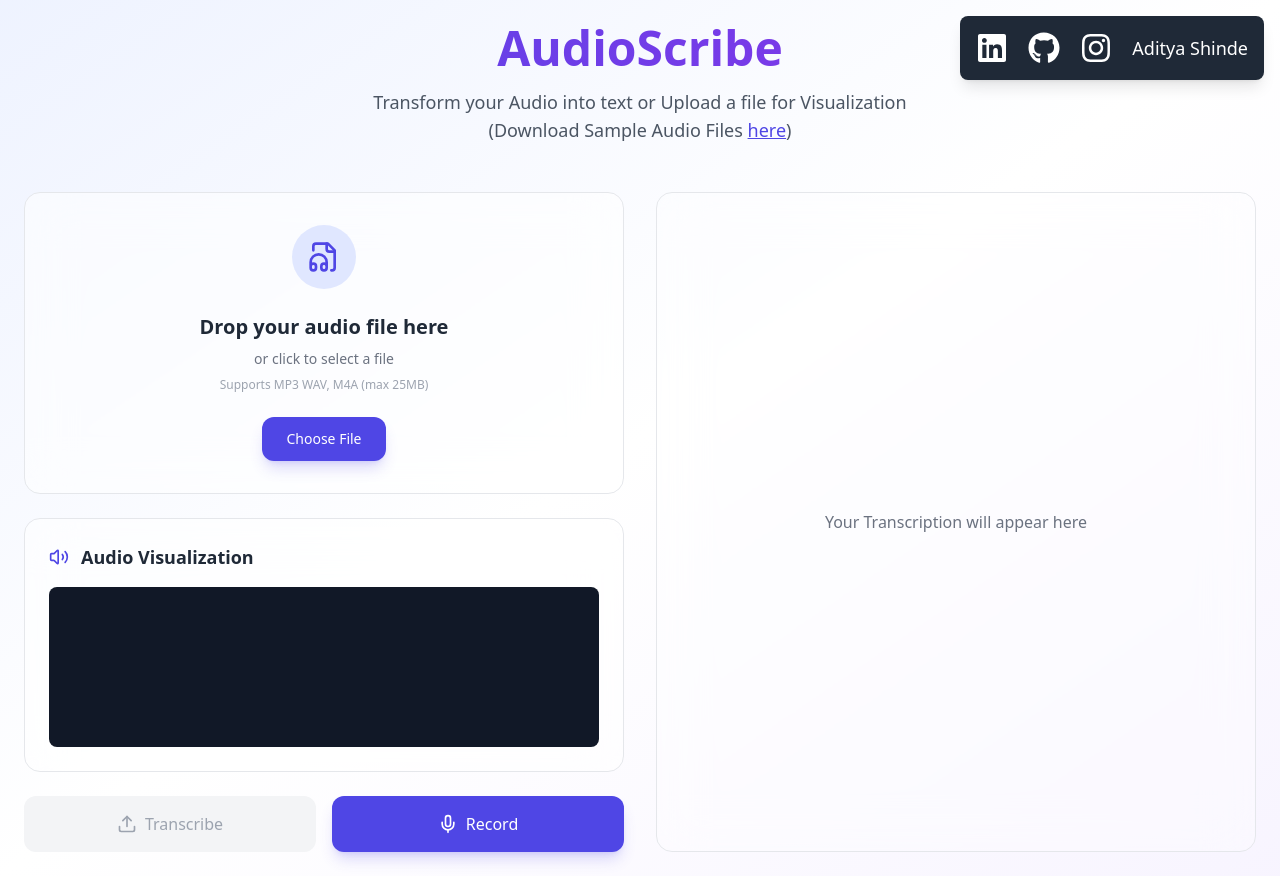
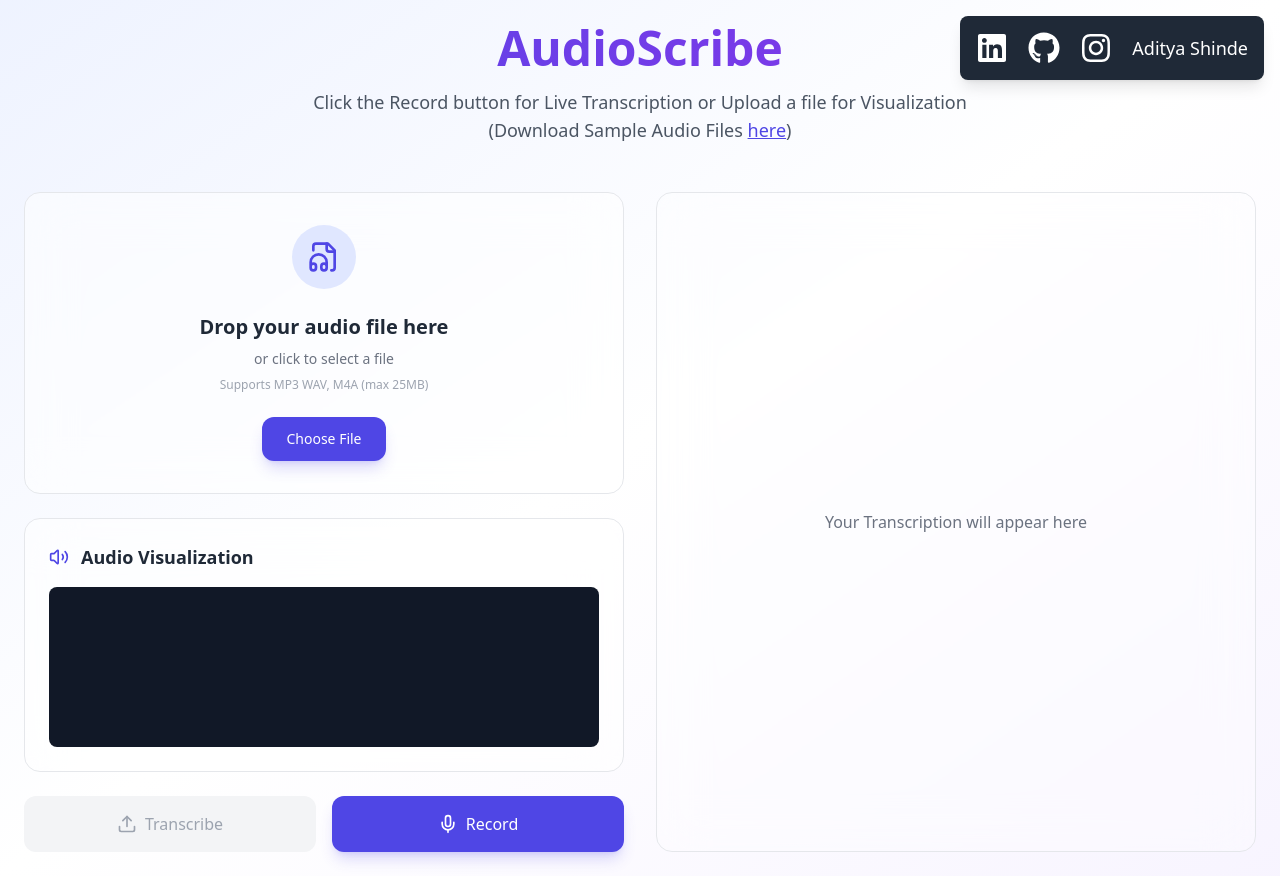
Before and after one commit to Adi-Shinde/AudioScribe_SpeechtoTextVisualizer, a Next.js app: page / in a window 1280 px wide. Built offline with nearby package versions, Linux system fonts and the light colour scheme.

Commit message:
Text change

```diff
--- a/components/AudioUploader.tsx
+++ b/components/AudioUploader.tsx
@@ -173,7 +173,7 @@ const AudioUploader = () => {
             AudioScribe
           </h1>
           <p className="text-lg text-gray-600 dark:text-gray-300">
-            Transform your Audio into text or Upload a file for Visualization
+            Click the Record button for Live Transcription or Upload a file for Visualization
             <br />{" "}
             <span className="text-gray-600 dark:text-gray-300">
               (Download Sample Audio Files{" "}
```
